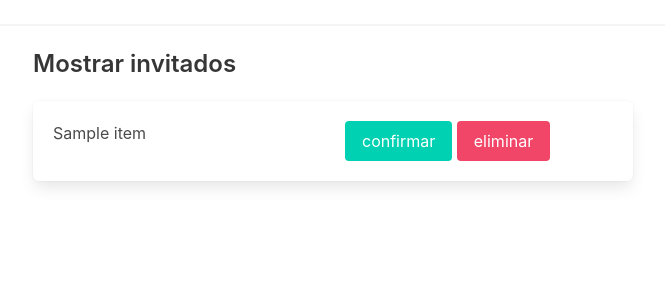
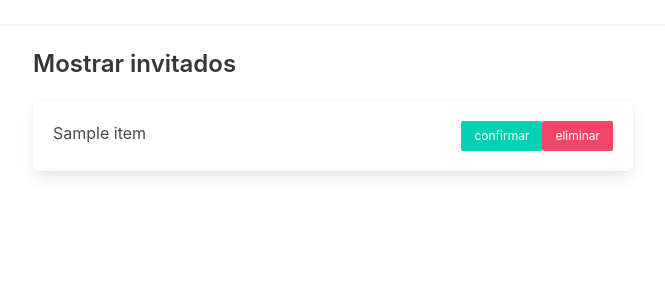
Before and after one commit to elgael06/invitados_web, a Flask app: template templates/lista.html in a window 1280 px wide. Shown: the part 148-448 px from the top of the page, without its empty margins (307-972 px from the left). Run offline with Flask 2, Linux system fonts and the light colour scheme; the template is opened without the code that fills it: most values are stand-ins (such as "Sample title", 1, 10 or a date in 2020); parts of the project's set-up code (start-up, migrations or seed data) failed here and were passed over.

Commit message:
botones ordenados y pequeños.

```diff
--- a/functions/data.py
+++ b/functions/data.py
@@ -15,10 +15,12 @@ def agregar_invitado(nombre=''):
     # agregamos invitados a la base de datos
     new_inv = Invitado(nombre=nombre)
     new_inv.save()
+    print('Nuevo: ', new_inv.id)
 
 
 def confirmar_invitacion(invitado=''):
     # confirmamos invitacion
+    print('confirmar id: ', invitado)
     inv = Invitado.objects(id=invitado).first()
     inv.confirmo = True
     inv.save()
@@ -26,5 +28,6 @@ def confirmar_invitacion(invitado=''):
 
 def eliminar_invitacion(nombre=''):
     # eliminar invitacion
-    inv = Invitado.objects(id=nombre)
+    inv = Invitado.objects(id=nombre).first()
+    print('Eliminado: ', inv.id)
     inv.delete()
--- a/templates/lista.html
+++ b/templates/lista.html
@@ -9,16 +9,16 @@
         {% for item in lista %}
         <li class="box">
             <div class="columns is-mobile" id='{{item.id}}' title="{{item.id}}">
-                <div class="column">
+                <div class="column is-three-quarters">
                     <label>{{item.nombre}} </label>
                 </div>
-                <div class="column">
+                <div class="column is-one-quarter" style="display: flex;justify-content: flex-end;">
                     {% if item.confirmado %}
-                    <b class="button is-info">confirmado</b>
+                    <b class="button is-info is-small">listo</b>
                     {%else%}
-                    <a class="button is-primary" href="/confirmar/{{item.id}}">confirmar</a>
+                    <a class="button is-primary is-small" href="/confirmar/{{item.id}}">confirmar</a>
                     {%endif%}
-                    <a href="/eliminar/{{item.id}}" class="button is-danger">eliminar</a>
+                    <a href="/eliminar/{{item.id}}" class="button is-danger is-small">eliminar</a>
                 </div>
             </div>
         </li>
```
